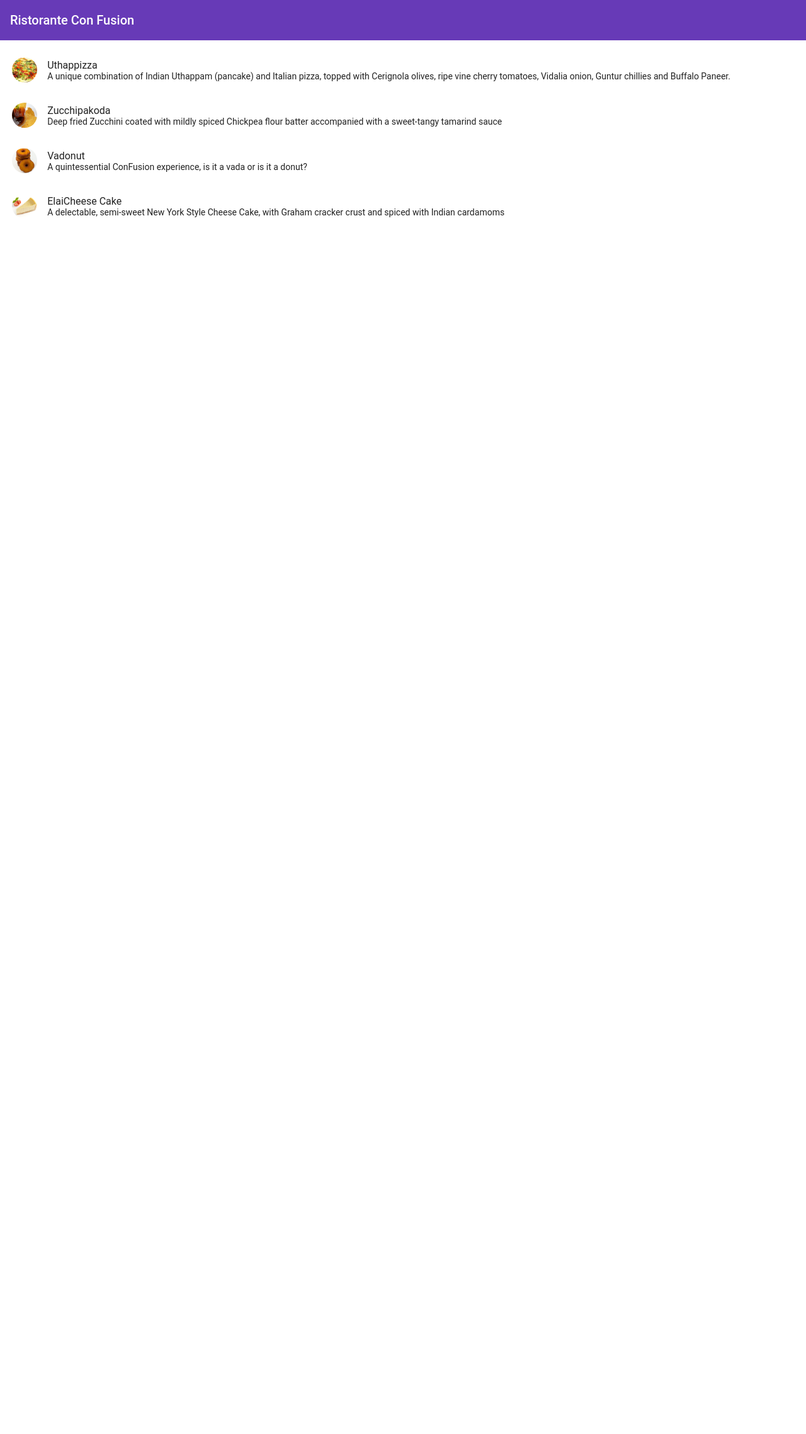
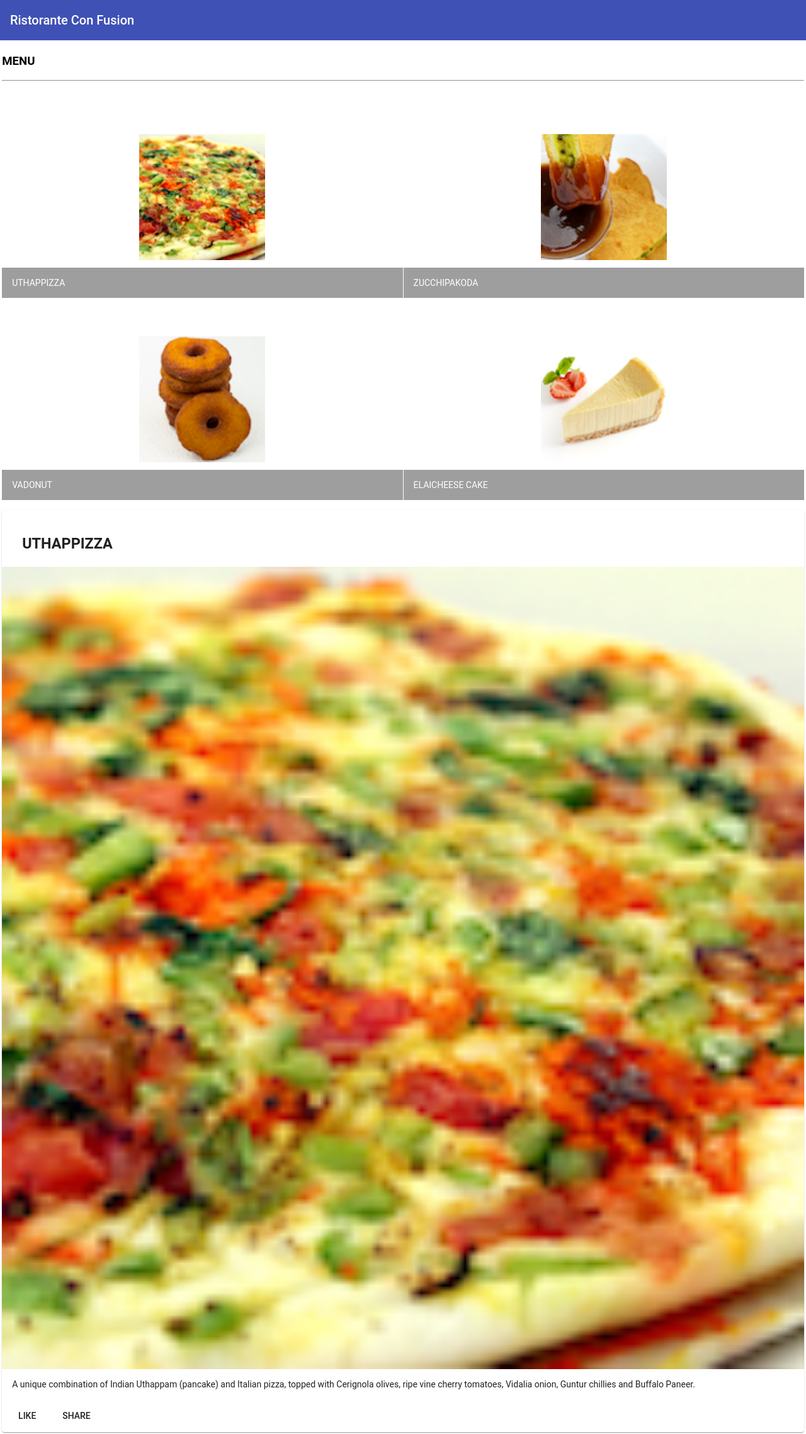
Before and after one commit to robinBisht/ConFusion-Angular, an Angular app: page / in a window 1280 px wide. Shown: the whole page at 63% size. Before the commit the page ends 800 px from the top, so only its background shows below. Built offline with nearby package versions, Linux system fonts and the light colour scheme.

Commit message:
Component 2 angular added

```diff
--- a/src/app/menu/menu.component.html
+++ b/src/app/menu/menu.component.html
@@ -2,12 +2,44 @@
   fxLayout="column"
   fxLayoutGap="1rem">
 
-  <mat-list fxFlex>
-    <mat-list-item *ngFor="let dish of dishes">
-      <img matListAvatar src="{{dish.image}}" alt="{{dish.name}}">
-      <h1 matLine>{{dish.name}}</h1>
-      <p matLine> {{dish.description}} </p>
-    </mat-list-item>
-  </mat-list>
+  <div fxFlex>
+    <div>
+      <h3>MENU</h3>
+      <hr>
+    </div>
+  </div>
+
+  <div fxFlex>
+  <mat-grid-list cols="2" rowHeight="20rem">
+    <mat-grid-tile *ngFor="let dish of dishes">
+      <img height="200rem" src="{{dish.image}}" alt="{{dish.name}}">
+      <mat-grid-tile-footer>
+          <h1 matLine>{{dish.name | uppercase}}</h1>
+          <!-- <p matLine> {{dish.description}} </p> -->
+      </mat-grid-tile-footer>
+
+    </mat-grid-tile>
+  </mat-grid-list>
+  </div>
+
+  <div fxFlex *ngIf="selectedDish">
+    <mat-card>
+      <mat-card-header>
+        <mat-card-title>
+          <h3>{{selectedDish.name|uppercase}}</h3>
+        </mat-card-title>
+      </mat-card-header>
+      <img mat-card-image src="{{selectedDish.image}}" alt="{{selectedDish.name}}">
+      <mat-card-content>
+        <p> {{selectedDish.description}} </p>
+
+      </mat-card-content>
+      <mat-card-actions>
+         <button mat-button>LIKE</button>
+         <button mat-button>SHARE</button>
+      </mat-card-actions>
+    </mat-card>
+
+  </div>
 
 </div>
--- a/src/app/menu/menu.component.ts
+++ b/src/app/menu/menu.component.ts
@@ -1,15 +1,7 @@
 import { Component, OnInit } from '@angular/core';
 import {Dish} from '../shared/dish';
 
-
-@Component({
-  selector: 'app-menu',
-  templateUrl: './menu.component.html',
-  styleUrls: ['./menu.component.scss']
-})
-export class MenuComponent implements OnInit {
-
-  dishes:Dish[] = [
+const DISHES:Dish[] = [
   {
     id: '0',
     name: 'Uthappizza',
@@ -53,6 +45,17 @@
   }
 ];
 
+@Component({
+  selector: 'app-menu',
+  templateUrl: './menu.component.html',
+  styleUrls: ['./menu.component.scss']
+})
+export class MenuComponent implements OnInit {
+
+  dishes = DISHES;
+
+  selectedDish = DISHES[0];
+
   constructor() { }
 
   ngOnInit() {
--- a/src/styles.scss
+++ b/src/styles.scss
@@ -1,5 +1,5 @@
 /* You can add global styles to this file, and also import other style files */
-@import '~@angular/material/prebuilt-themes/deeppurple-amber.css';
+@import '~@angular/material/prebuilt-themes/indigo-pink.css';
 
 // some basic resets
 
```
Also changed, not shown: src/app/app.module.ts (+8 -1 lines). Lines whose indentation alone changed are shown as unchanged.
